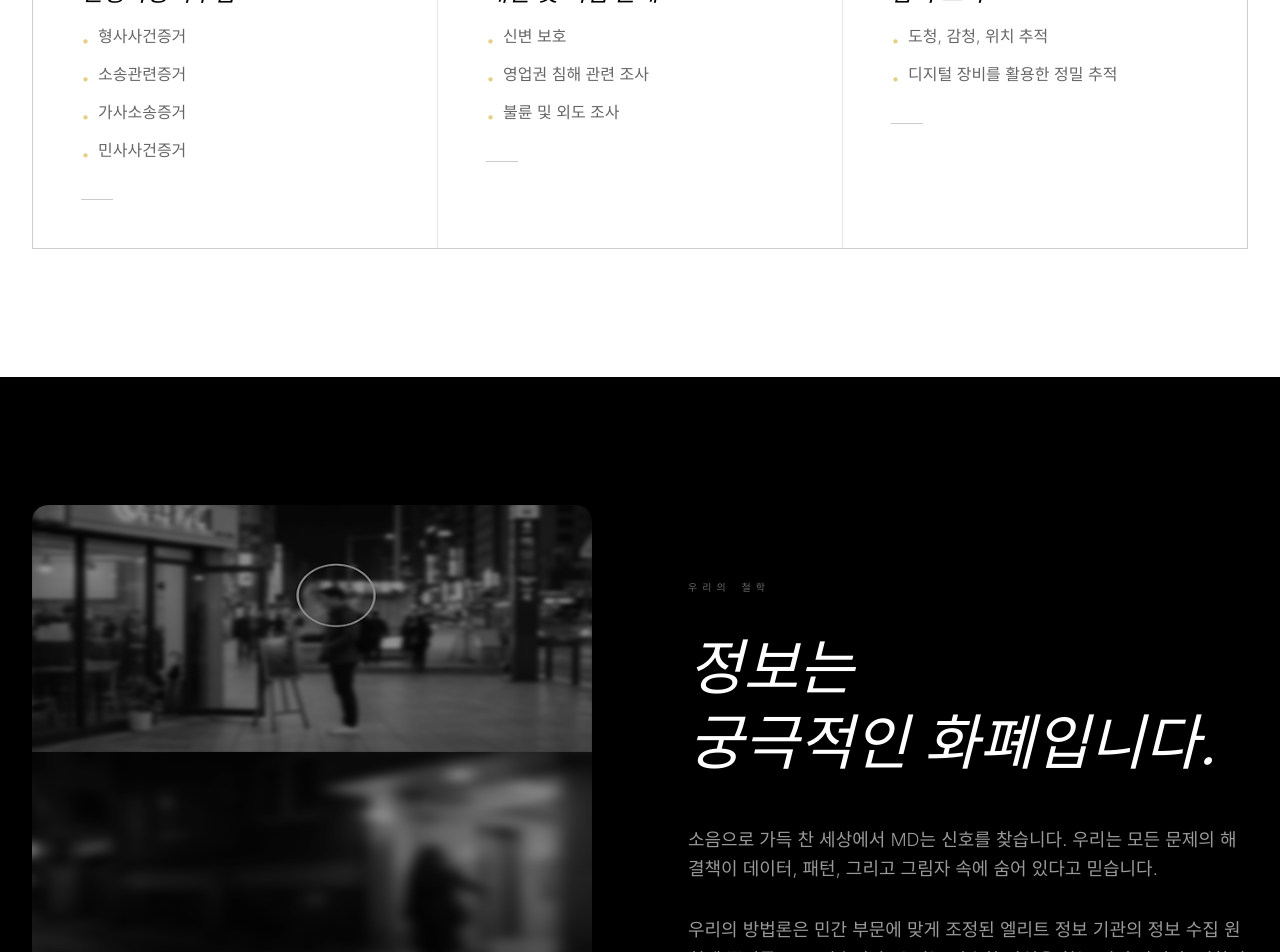
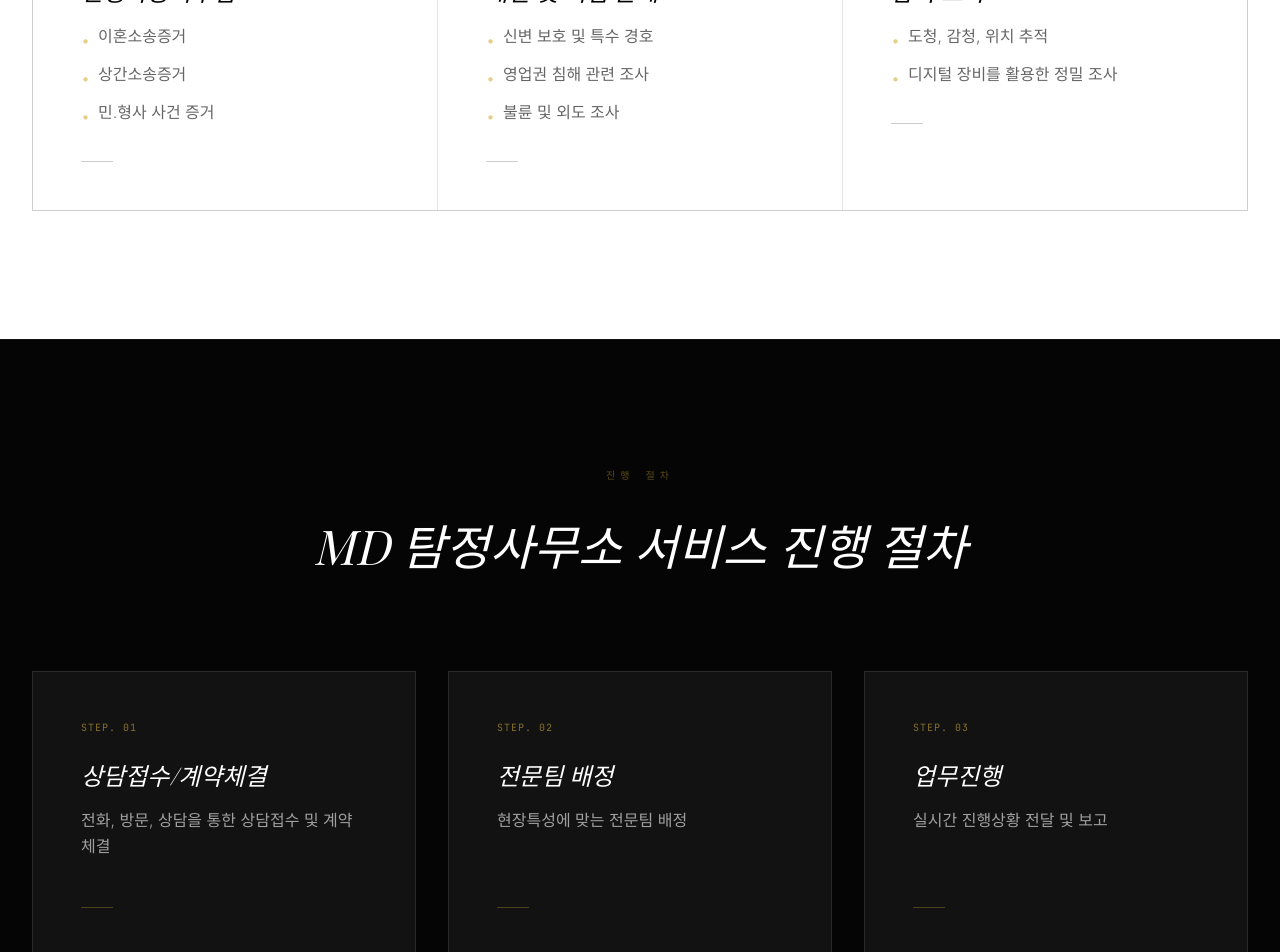
Before and after one commit to Pande-Bot-hi/MD-detective, a React (Vite) app: page / in a window 1280 px wide. Shown: the part 1780-2732 px from the top of the page. Built offline with nearby package versions, Linux system fonts and the light colour scheme; a web font is replaced by a local one.

Commit message:
Add files via upload

```diff
--- a/src/App.tsx
+++ b/src/App.tsx
@@ -65,6 +65,27 @@ export default function App() {
     const lenis = new Lenis({
       autoRaf: true,
     });
+
+    const handleAnchorClick = (e: MouseEvent) => {
+      const target = e.target as HTMLElement;
+      const anchor = target.closest('a');
+
+      if (!anchor) return;
+
+      const href = anchor.getAttribute('href');
+
+      if (href && href.startsWith('#')) {
+        e.preventDefault();
+        lenis.scrollTo(href, { offset: -100 }); // Added offset to account for fixed navbar
+      }
+    };
+
+    document.addEventListener('click', handleAnchorClick);
+
+    return () => {
+      document.removeEventListener('click', handleAnchorClick);
+      lenis.destroy();
+    };
   }, []);
   return (
     <div className="min-h-screen font-sans selection:bg-white/20">
@@ -181,8 +202,9 @@ export default function App() {
         className="fixed top-0 left-0 w-full z-50 px-4 md:px-8 py-6 flex justify-between items-center mix-blend-difference pointer-events-none"
       >
         <div className="text-2xl font-serif tracking-tighter font-bold italic pointer-events-auto">MD</div>
-        <div className="hidden md:flex gap-12 text-[11px] uppercase tracking-[0.2em] font-medium items-center">
+        <div className="hidden md:flex gap-12 text-[11px] uppercase tracking-[0.2em] font-medium items-center pointer-events-auto">
           <a href="#services" className="hover:opacity-50 transition-opacity">{t('nav.services')}</a>
+          <a href="#procedure" className="hover:opacity-50 transition-opacity">{t('nav.procedure')}</a>
           <a href="#about" className="hover:opacity-50 transition-opacity">{t('nav.philosophy')}</a>
           <a href="#contact" className="hover:opacity-50 transition-opacity">{t('nav.inquiry')}</a>
 
@@ -380,61 +402,37 @@ export default function App() {
         </div>
       </section>
 
-      {/* Philosophy Section */}
-      <section id="about" className="py-20 md:py-32 px-4 md:px-8 relative overflow-hidden">
-        <div className="max-w-7xl mx-auto grid grid-cols-1 md:grid-cols-2 gap-12 md:gap-24 items-center">
+      {/* Procedure Section */}
+      <section id="procedure" className="py-20 md:py-32 px-4 md:px-8 bg-[#050505] border-t border-white/5 relative overflow-hidden text-white">
+        <div className="max-w-7xl mx-auto">
           <motion.div
-            initial={{ opacity: 0, scale: 1.1 }}
-            whileInView={{ opacity: 1, scale: 1 }}
-            transition={{ duration: 1.5 }}
-            className="relative aspect-[4/5] overflow-hidden rounded-2xl w-full max-w-md mx-auto md:max-w-none"
+            {...fadeInUp}
+            className="text-center mb-16 md:mb-24"
           >
-            <img
-              src="/디자인.png"
-              alt="Investigation"
-              className="object-cover w-full h-full opacity-60 grayscale hover:grayscale-0 transition-all duration-1000"
-              referrerPolicy="no-referrer"
-            />
-            <div className="absolute inset-0 bg-gradient-to-t from-black via-transparent to-transparent" />
+            <span className="text-[10px] uppercase tracking-[0.5em] mb-6 md:mb-8 block opacity-40 font-mono text-gold">{t('procedure.label')}</span>
+            <h2 className="text-3xl md:text-5xl font-serif italic mb-6 md:mb-8 leading-tight">{t('procedure.title')}</h2>
           </motion.div>
 
-          <motion.div {...fadeInUp} className="text-center md:text-left mt-8 md:mt-0">
-            <span className="text-[10px] uppercase tracking-[0.5em] mb-6 md:mb-8 block opacity-40 font-mono">{t('philosophy.label')}</span>
-            <h2 className="text-4xl md:text-6xl font-serif italic mb-8 md:mb-12 leading-tight">
-              {t('philosophy.title1')} <br />{t('philosophy.title2')}
-            </h2>
-            <div className="space-y-8 text-lg font-light opacity-60 leading-relaxed">
-              <p>
-                {t('philosophy.desc1')}
-              </p>
-              <p>
-                {t('philosophy.desc2')}
-              </p>
-            </div>
-            <div className="mt-16 grid grid-cols-2 gap-12">
-              <div>
-                <motion.div
-                  initial={{ opacity: 0 }}
-                  whileInView={{ opacity: 1 }}
-                  transition={{ delay: 0.5 }}
-                  className="text-4xl font-serif italic mb-2"
-                >
-                  99%
-                </motion.div>
-                <div className="text-[10px] uppercase tracking-widest opacity-40">{t('philosophy.stat1_label')}</div>
-              </div>
-              <div>
-                <motion.div
-                  initial={{ opacity: 0 }}
-                  whileInView={{ opacity: 1 }}
-                  transition={{ delay: 0.7 }}
-                  className="text-4xl font-serif italic mb-2"
-                >
-                  100%
-                </motion.div>
-                <div className="text-[10px] uppercase tracking-widest opacity-40">{t('philosophy.stat2_label')}</div>
-              </div>
-            </div>
+          <motion.div
+            variants={staggerContainer}
+            initial="initial"
+            whileInView="whileInView"
+            viewport={{ once: true }}
+            className="grid grid-cols-1 md:grid-cols-3 gap-6 md:gap-8"
+          >
+            {(t('procedure.steps', { returnObjects: true }) as Array<{ num: string; title: string; desc: string }>).map((step, i) => (
+              <motion.div
+                key={i}
+                variants={fadeInUp}
+                className="bg-white/5 border border-white/10 p-8 md:p-12 group hover:bg-white/10 transition-colors duration-700 flex flex-col h-full relative overflow-hidden"
+              >
+                <div className="absolute inset-0 bg-gradient-to-br from-gold/5 to-transparent opacity-0 group-hover:opacity-100 transition-opacity duration-700 pointer-events-none" />
+                <div className="text-gold font-mono text-[10px] tracking-widest mb-6 opacity-60 group-hover:opacity-100 transition-opacity duration-500 relative z-10">{step.num}</div>
+                <h3 className="text-xl md:text-2xl font-serif italic mb-4 group-hover:translate-x-2 transition-transform duration-500 text-white relative z-10">{step.title}</h3>
+                <div className="text-white/60 font-light leading-relaxed mb-12 flex-grow relative z-10">{step.desc}</div>
+                <div className="h-px w-8 bg-gold/30 group-hover:w-full transition-all duration-700 mt-auto relative z-10" />
+              </motion.div>
+            ))}
           </motion.div>
         </div>
       </section>
@@ -645,6 +643,65 @@ export default function App() {
         </div>
       </section>
 
+      {/* Philosophy Section */}
+      <section id="about" className="py-20 md:py-32 px-4 md:px-8 relative overflow-hidden">
+        <div className="max-w-7xl mx-auto grid grid-cols-1 md:grid-cols-2 gap-12 md:gap-24 items-center">
+          <motion.div
+            initial={{ opacity: 0, scale: 1.1 }}
+            whileInView={{ opacity: 1, scale: 1 }}
+            transition={{ duration: 1.5 }}
+            className="relative aspect-[4/5] overflow-hidden rounded-2xl w-full max-w-md mx-auto md:max-w-none"
+          >
+            <img
+              src="/디자인.png"
+              alt="Investigation"
+              className="object-cover w-full h-full opacity-60 grayscale hover:grayscale-0 transition-all duration-1000"
+              referrerPolicy="no-referrer"
+            />
+            <div className="absolute inset-0 bg-gradient-to-t from-black via-transparent to-transparent" />
+          </motion.div>
+
+          <motion.div {...fadeInUp} className="text-center md:text-left mt-8 md:mt-0">
+            <span className="text-[10px] uppercase tracking-[0.5em] mb-6 md:mb-8 block opacity-40 font-mono">{t('philosophy.label')}</span>
+            <h2 className="text-4xl md:text-6xl font-serif italic mb-8 md:mb-12 leading-tight">
+              {t('philosophy.title1')} <br />{t('philosophy.title2')}
+            </h2>
+            <div className="space-y-8 text-lg font-light opacity-60 leading-relaxed">
+              <p>
+                {t('philosophy.desc1')}
+              </p>
+              <p>
+                {t('philosophy.desc2')}
+              </p>
+            </div>
+            <div className="mt-16 grid grid-cols-2 gap-12">
+              <div>
+                <motion.div
+                  initial={{ opacity: 0 }}
+                  whileInView={{ opacity: 1 }}
+                  transition={{ delay: 0.5 }}
+                  className="text-4xl font-serif italic mb-2"
+                >
+                  95%
+                </motion.div>
+                <div className="text-[10px] uppercase tracking-widest opacity-40">{t('philosophy.stat1_label')}</div>
+              </div>
+              <div>
+                <motion.div
+                  initial={{ opacity: 0 }}
+                  whileInView={{ opacity: 1 }}
+                  transition={{ delay: 0.7 }}
+                  className="text-4xl font-serif italic mb-2"
+                >
+                  100%
+                </motion.div>
+                <div className="text-[10px] uppercase tracking-widest opacity-40">{t('philosophy.stat2_label')}</div>
+              </div>
+            </div>
+          </motion.div>
+        </div>
+      </section>
+
       {/* Inquiry Form Section */}
       <section id="contact" className="py-20 md:py-32 px-4 md:px-8 bg-white text-black">
         <div className="max-w-4xl mx-auto">
--- a/src/locales/en.json
+++ b/src/locales/en.json
@@ -1,6 +1,7 @@
 {
     "nav": {
         "services": "Services",
+        "procedure": "Procedure",
         "philosophy": "Philosophy",
         "inquiry": "Inquiry",
         "portal": "Secure Portal"
@@ -9,7 +10,7 @@
         "est": "Est. 2024 — Premium Detective Agency",
         "title1": "Truth in",
         "title2": "Silence.",
-        "desc": "MD provides discreet, high-stakes investigation services for corporations and individuals who demand absolute precision and total confidentiality.",
+        "desc": "MD thoroughly and discreetly executes high-stakes, in-depth investigations for corporations and individuals, operating with perfect security and precise analysis.",
         "btn_start": "Start Investigation",
         "btn_expertise": "Our Expertise",
         "scroll": "Scroll"
@@ -22,9 +23,10 @@
             "debt": {
                 "title": "Debt Collection",
                 "desc": [
-                    "Debtor Verification",
-                    "Debt Litigation",
-                    "Civil Litigation Proceedings"
+                    "Creditor Verification",
+                    "Debt Litigation Evidence",
+                    "Debt Litigation Connected with Lawyers",
+                    "Hidden Asset Investigation"
                 ]
             },
             "background": {
@@ -32,7 +34,6 @@
                 "desc": [
                     "Runaway Minor Verification",
                     "Debtor Tracing",
-                    "Information Inquiry",
                     "Whereabouts Investigation"
                 ]
             },
@@ -46,16 +47,15 @@
             "evidence": {
                 "title": "Civil/Criminal Evidence Collection",
                 "desc": [
-                    "Criminal Case Evidence",
-                    "Litigation-related Evidence",
-                    "Family Court Evidence",
-                    "Civil Case Evidence"
+                    "Divorce Litigation Evidence",
+                    "Adultery Litigation Evidence",
+                    "Civil/Criminal Case Evidence"
                 ]
             },
             "corporate": {
                 "title": "Personal & Corporate Issues",
                 "desc": [
-                    "Personal Protection",
+                    "Personal Protection & Special Escort",
                     "Business Rights Infringement Investigation",
                     "Infidelity and Affair Investigation"
                 ]
@@ -64,10 +64,46 @@
                 "title": "Detection & Sweeping",
                 "desc": [
                     "Wiretap, Bugging, Location Tracking",
-                    "Precision Tracking using Digital Equipment"
+                    "Precision Investigation using Digital Equipment"
                 ]
             }
         }
+    },
+    "procedure": {
+        "label": "Service Procedure",
+        "title": "MD Detective Agency Service Procedure",
+        "steps": [
+            {
+                "num": "STEP. 01",
+                "title": "Consultation & Contract",
+                "desc": "Receipt of consultation via phone or visit, followed by contract signing"
+            },
+            {
+                "num": "STEP. 02",
+                "title": "Expert Team Assignment",
+                "desc": "Assignment of a specialized team tailored to the field characteristics"
+            },
+            {
+                "num": "STEP. 03",
+                "title": "Execution of Work",
+                "desc": "Delivery and reporting of real-time progress"
+            },
+            {
+                "num": "STEP. 04",
+                "title": "Reporting & Follow-up",
+                "desc": "Reporting investigation results and conducting supplementary investigation after consultation"
+            },
+            {
+                "num": "STEP. 05",
+                "title": "Conclusion",
+                "desc": "Conclusion of information gathering and investigation work"
+            },
+            {
+                "num": "STEP. 06",
+                "title": "Data Disposal",
+                "desc": "Disposal of all information data after task completion"
+            }
+        ]
     },
     "philosophy": {
         "label": "Our Philosophy",
@@ -165,7 +201,7 @@
         "title1": "Overwhelming",
         "title2": "On-site Dominance",
         "desc": "We perfectly control the scene\nin any unexpected situation.",
-        "side_title": "Clobet Special Escort",
+        "side_title": "Special Escort & Professional Investigation",
         "features": {
             "military": {
                 "title": "Military Tactical Training-based Escort",
--- a/src/locales/ko.json
+++ b/src/locales/ko.json
@@ -1,6 +1,7 @@
 {
     "nav": {
         "services": "서비스",
+        "procedure": "절차",
         "philosophy": "철학",
         "inquiry": "문의하기",
         "portal": "보안 포털"
@@ -9,7 +10,7 @@
         "est": "Est. 2024 — 프리미엄 탐정 사무소",
         "title1": "침묵 속의",
         "title2": "진실.",
-        "desc": "MD는 철저한 정밀성과 완벽한 기밀성을 요구하는 기업 및 개인을 위해 은밀하고 리스크가 높은 조사 서비스를 제공합니다.",
+        "desc": "MD는 완벽한 보안과 정밀한 분석을 바탕으로, 기업과 개인이 직면한 고위험 심층 조사 업무를 은밀하고 철저하게 수행합니다.",
         "btn_start": "조사 의뢰하기",
         "btn_expertise": "전문 분야",
         "scroll": "스크롤"
@@ -22,9 +23,10 @@
             "debt": {
                 "title": "채권 추심",
                 "desc": [
-                    "채무자 확인",
-                    "채권 소송",
-                    "민사 소송 진행"
+                    "채권자 확인",
+                    "채권 소송증거",
+                    "변호사 연계 채권소송",
+                    "은닉자산 조사"
                 ]
             },
             "background": {
@@ -32,7 +34,6 @@
                 "desc": [
                     "미성년가출자 확인",
                     "채무자 찾기",
-                    "정보 조회",
                     "행적 조사"
                 ]
             },
@@ -46,16 +47,15 @@
             "evidence": {
                 "title": "민형사증거수집",
                 "desc": [
-                    "형사사건증거",
-                    "소송관련증거",
-                    "가사소송증거",
-                    "민사사건증거"
+                    "이혼소송증거",
+                    "상간소송증거",
+                    "민.형사 사건 증거"
                 ]
             },
             "corporate": {
                 "title": "개인 및 기업 문제",
                 "desc": [
-                    "신변 보호",
+                    "신변 보호 및 특수 경호",
                     "영업권 침해 관련 조사",
                     "불륜 및 외도 조사"
                 ]
@@ -64,10 +64,46 @@
                 "title": "탐지 조사",
                 "desc": [
                     "도청, 감청, 위치 추적",
-                    "디지털 장비를 활용한 정밀 추적"
+                    "디지털 장비를 활용한 정밀 조사"
                 ]
             }
         }
+    },
+    "procedure": {
+        "label": "진행 절차",
+        "title": "MD 탐정사무소 서비스 진행 절차",
+        "steps": [
+            {
+                "num": "STEP. 01",
+                "title": "상담접수/계약체결",
+                "desc": "전화, 방문, 상담을 통한 상담접수 및 계약체결"
+            },
+            {
+                "num": "STEP. 02",
+                "title": "전문팀 배정",
+                "desc": "현장특성에 맞는 전문팀 배정"
+            },
+            {
+                "num": "STEP. 03",
+                "title": "업무진행",
+                "desc": "실시간 진행상황 전달 및 보고"
+            },
+            {
+                "num": "STEP. 04",
+                "title": "결과보고/보완조사",
+                "desc": "조사내용 결과보고 및 상담 후 보완조사 진행"
+            },
+            {
+                "num": "STEP. 05",
+                "title": "조사종료",
+                "desc": "정보수집 및 조사업무 종결"
+            },
+            {
+                "num": "STEP. 06",
+                "title": "정보폐기",
+                "desc": "업무종결 후 모든 정보자료 폐기"
+            }
+        ]
     },
     "philosophy": {
         "label": "우리의 철학",
@@ -165,7 +201,7 @@
         "title1": "압도적",
         "title2": "현장 장악력",
         "desc": "어떠한 돌발 상황에서도\n완벽하게 현장을 통제합니다.",
-        "side_title": "Clobet 특수 경호",
+        "side_title": "특수 경호 및 전문 조사",
         "features": {
             "military": {
                 "title": "군사 전술 훈련 기반 경호",
```
